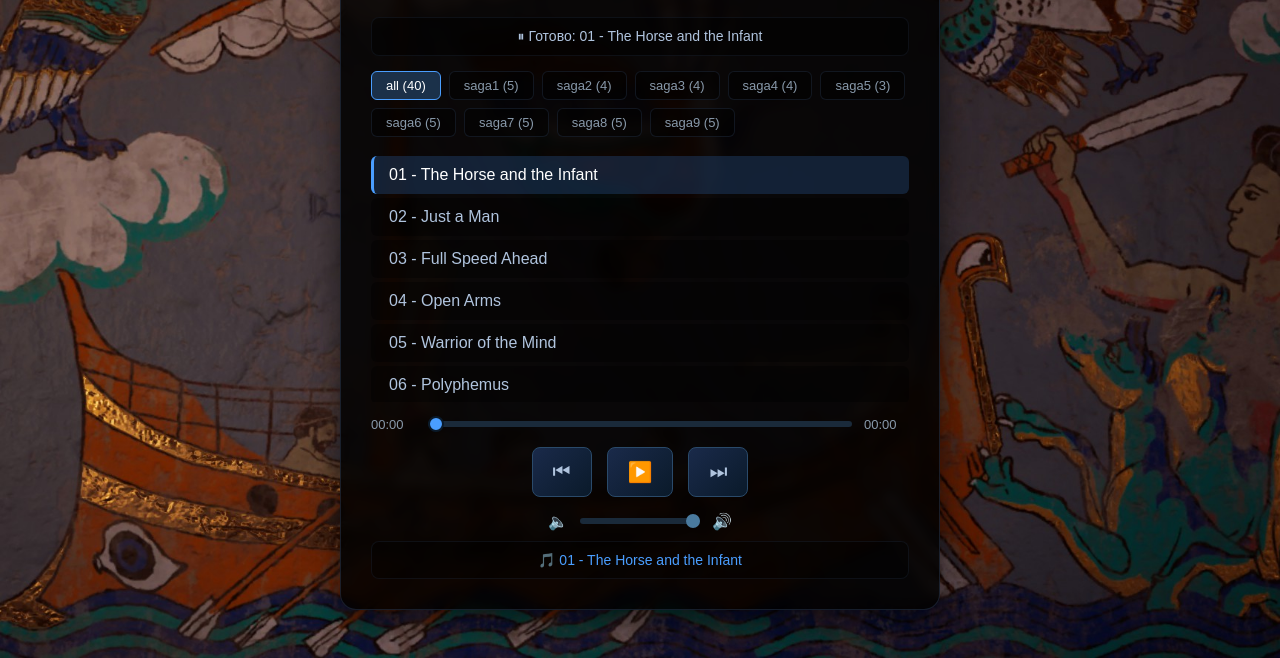
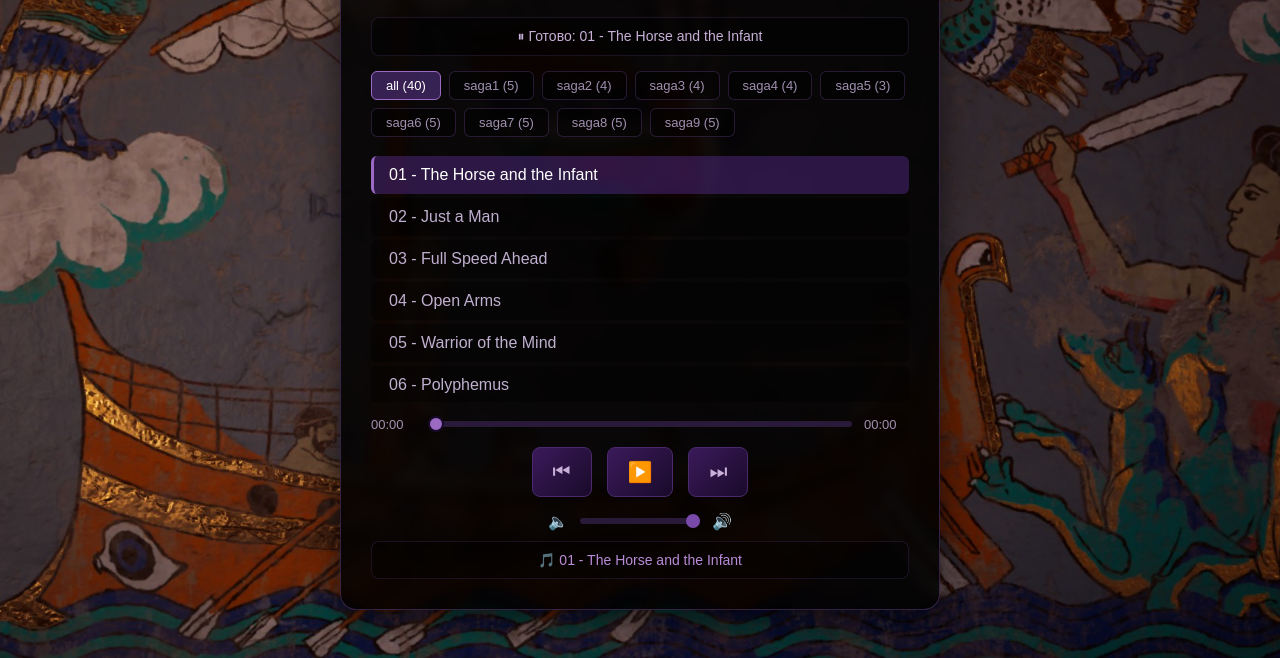
Before and after one commit to koooogi/m_epic, a plain HTML site: page docs/index.html in a window 1280 px wide. Shown: the part 142-800 px from the top of the page. Drawn offline with Linux system fonts and the light colour scheme.

Commit message:
Update style.css

```diff
--- a/docs/style.css
+++ b/docs/style.css
@@ -10,7 +10,7 @@ body {
     background-size: cover;
     background-position: center;
     background-attachment: fixed;
-    color: #e0e0e0;
+    color: #e0d6e8;
     min-height: 100vh;
     display: flex;
     justify-content: center;
@@ -23,7 +23,7 @@ body {
     padding: 30px;
     background: rgba(0, 0, 0, 0.85);
     border-radius: 16px;
-    border: 1px solid rgba(50, 70, 100, 0.4);
+    border: 1px solid rgba(120, 80, 160, 0.4);
     backdrop-filter: blur(6px);
     box-shadow: 0 8px 32px rgba(0, 0, 0, 0.6);
 }
@@ -31,14 +31,14 @@ body {
 h1 {
     text-align: center;
     font-size: 32px;
-    background: linear-gradient(135deg, #89cff0, #6a4e9e);
+    background: linear-gradient(135deg, #c084d8, #7c3a9e);
     -webkit-background-clip: text;
     -webkit-text-fill-color: transparent;
 }
 
 .subtitle {
     text-align: center;
-    color: #8899aa;
+    color: #a090b0;
     margin: 5px 0 20px 0;
     font-size: 14px;
 }
@@ -50,8 +50,8 @@ h1 {
     border-radius: 8px;
     margin-bottom: 15px;
     font-size: 14px;
-    color: #b0c4de;
-    border: 1px solid rgba(50, 70, 100, 0.2);
+    color: #c8b0d8;
+    border: 1px solid rgba(120, 80, 160, 0.2);
 }
 
 /* Вкладки альбомов */
@@ -65,22 +65,22 @@ h1 {
 .album-tab {
     padding: 6px 14px;
     background: rgba(0, 0, 0, 0.5);
-    border: 1px solid rgba(50, 70, 100, 0.3);
+    border: 1px solid rgba(120, 80, 160, 0.3);
     border-radius: 6px;
     cursor: pointer;
     transition: 0.2s;
     font-size: 13px;
-    color: #8899aa;
+    color: #a090b0;
 }
 
 .album-tab:hover {
-    background: rgba(30, 50, 75, 0.6);
-    color: #c5d6e8;
+    background: rgba(80, 40, 120, 0.4);
+    color: #d8c8e8;
 }
 
 .album-tab.active {
-    background: rgba(45, 90, 140, 0.5);
-    border-color: #4a9eff;
+    background: rgba(100, 60, 160, 0.5);
+    border-color: #9b6bc4;
     color: #ffffff;
 }
 
@@ -101,7 +101,7 @@ h1 {
 }
 
 .song-list::-webkit-scrollbar-thumb {
-    background: #2a4a6a;
+    background: #4a2a6a;
     border-radius: 4px;
 }
 
@@ -113,17 +113,17 @@ h1 {
     cursor: pointer;
     transition: 0.2s;
     border-left: 3px solid transparent;
-    color: #b0c4de;
+    color: #c0b0d0;
 }
 
 .song-item:hover {
-    background: rgba(20, 40, 70, 0.6);
+    background: rgba(60, 30, 100, 0.4);
     color: #ffffff;
 }
 
 .song-item.active {
-    border-left-color: #4a9eff;
-    background: rgba(30, 60, 100, 0.5);
+    border-left-color: #9b6bc4;
+    background: rgba(80, 40, 130, 0.5);
     color: #ffffff;
 }
 
@@ -137,7 +137,7 @@ h1 {
 
 .time-label {
     font-size: 13px;
-    color: #8899aa;
+    color: #a090b0;
     min-width: 45px;
 }
 
@@ -146,7 +146,7 @@ h1 {
     height: 6px;
     -webkit-appearance: none;
     appearance: none;
-    background: #1a2a3a;
+    background: #2a1a3a;
     border-radius: 4px;
     outline: none;
     cursor: pointer;
@@ -158,18 +158,18 @@ h1 {
     width: 16px;
     height: 16px;
     border-radius: 50%;
-    background: #4a9eff;
+    background: #9b6bc4;
     cursor: pointer;
-    border: 2px solid #0a1a2a;
+    border: 2px solid #1a0a2a;
 }
 
 .progress-bar::-moz-range-thumb {
     width: 16px;
     height: 16px;
     border-radius: 50%;
-    background: #4a9eff;
+    background: #9b6bc4;
     cursor: pointer;
-    border: 2px solid #0a1a2a;
+    border: 2px solid #1a0a2a;
 }
 
 /* Кнопки */
@@ -181,9 +181,9 @@ h1 {
 }
 
 .controls button {
-    background: linear-gradient(135deg, #1a2a4a, #0a1a2a);
-    border: 1px solid #2a4a6a;
-    color: #b0c4de;
+    background: linear-gradient(135deg, #3a1a5a, #1a0a2a);
+    border: 1px solid #4a2a6a;
+    color: #c8b0d8;
     padding: 12px 20px;
     border-radius: 8px;
     font-size: 20px;
@@ -194,8 +194,8 @@ h1 {
 
 .controls button:hover {
     transform: translateY(-2px);
-    background: linear-gradient(135deg, #2a4a6a, #1a2a4a);
-    border-color: #4a7a9e;
+    background: linear-gradient(135deg, #5a2a8a, #3a1a5a);
+    border-color: #7a4aaa;
     color: #ffffff;
 }
 
@@ -209,7 +209,7 @@ h1 {
 }
 
 .volume-container span {
-    color: #8899aa;
+    color: #a090b0;
 }
 
 .volume-slider {
@@ -217,7 +217,7 @@ h1 {
     height: 6px;
     -webkit-appearance: none;
     appearance: none;
-    background: #1a2a3a;
+    background: #2a1a3a;
     border-radius: 4px;
     outline: none;
     cursor: pointer;
@@ -229,7 +229,7 @@ h1 {
     width: 14px;
     height: 14px;
     border-radius: 50%;
-    background: #4a7a9e;
+    background: #7a4aaa;
     cursor: pointer;
 }
 
@@ -237,7 +237,7 @@ h1 {
     width: 14px;
     height: 14px;
     border-radius: 50%;
-    background: #4a7a9e;
+    background: #7a4aaa;
     cursor: pointer;
 }
 
@@ -247,7 +247,7 @@ h1 {
     background: rgba(0, 0, 0, 0.4);
     border-radius: 8px;
     font-size: 14px;
-    color: #4a9eff;
+    color: #b88cd8;
     margin-top: 10px;
-    border: 1px solid rgba(50, 70, 100, 0.2);
+    border: 1px solid rgba(120, 80, 160, 0.2);
 }
```
